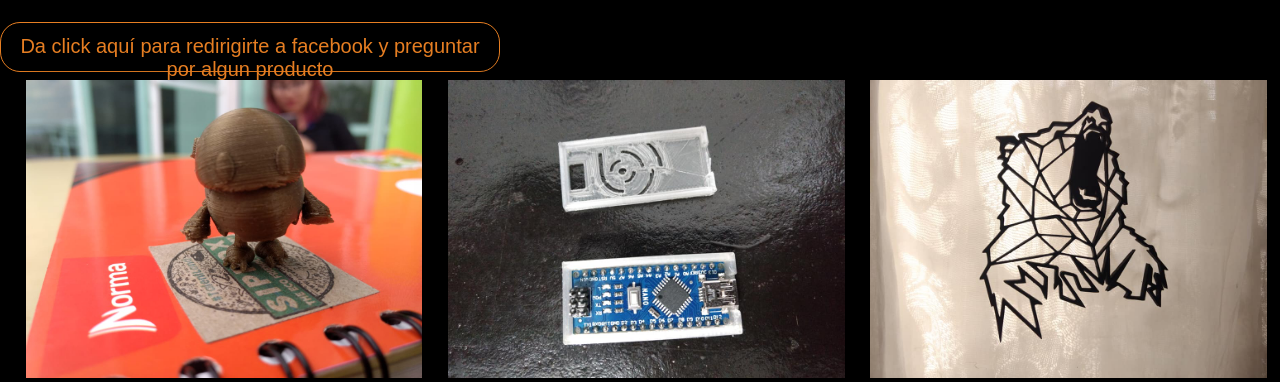
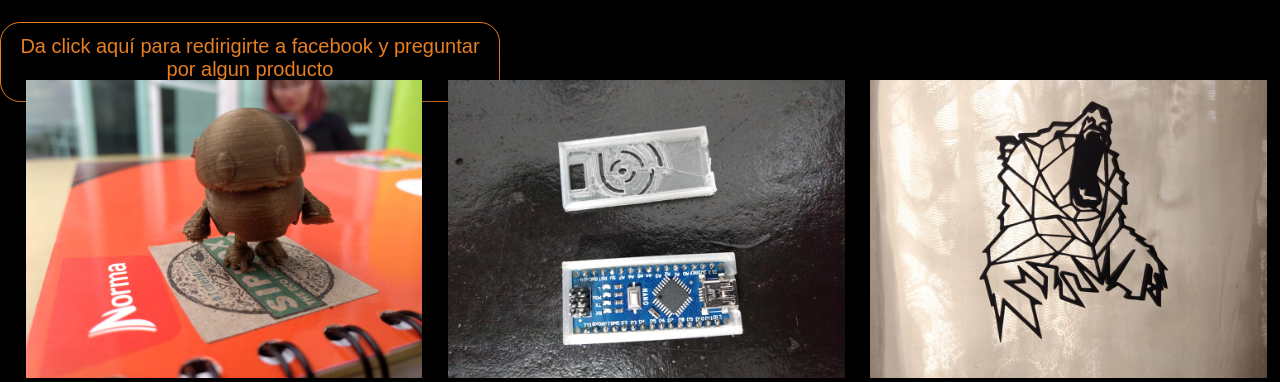
Before and after one commit to Goshykk/Impresiooname, a PHP site: page /tienda.html in a window 1280 px wide. Shown: the part 144-526 px from the top of the page. Run offline with PHP 8.4, Linux system fonts and the light colour scheme.

Commit message:
Update style.css
prueba del boton

```diff
--- a/resources/css/style.css
+++ b/resources/css/style.css
@@ -240,6 +240,6 @@ footer{
 	box-align: center;
 	}
 #bot_tienda{
-	height: 50px;
+	height: 80px;
 	width: 500px;
 }
```
